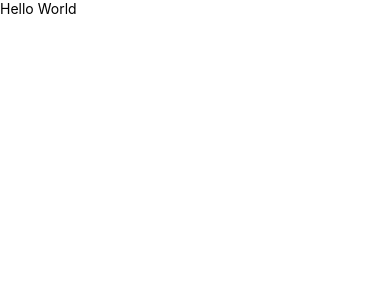
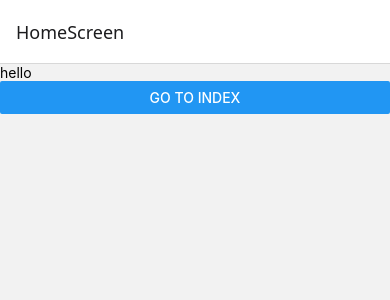
Before and after one commit to yousseflab20-ui/Agadir-Task-Manager-2025, a React Native app in the folder mobile/: screen /HomeScreen in a window 390 px wide. Shown: the top 300 px of the page. Built offline with nearby package versions, Linux system fonts and the light colour scheme.

Commit message:
host your navigation for login

```diff
--- a/mobile/App.tsx
+++ b/mobile/App.tsx
@@ -1,48 +1,19 @@
-/**
- * Sample React Native App
- * https://github.com/facebook/react-native
- *
- * @format
- */
-
-import { NewAppScreen } from '@react-native/new-app-screen';
-import {
-  StatusBar,
-  StyleSheet,
-  Text,
-  useColorScheme,
-  View,
-} from 'react-native';
-import {
-  SafeAreaProvider,
-  useSafeAreaInsets,
-} from 'react-native-safe-area-context';
+import HomeScreen from "./app/HomeScreen";
+import Index from "./app/index";
+import { NavigationContainer } from "@react-navigation/native";
+import { createNativeStackNavigator } from "@react-navigation/native-stack";
 
 function App() {
-  const isDarkMode = useColorScheme() === 'dark';
+  const Stack = createNativeStackNavigator();
 
   return (
-    <SafeAreaProvider>
-      <StatusBar barStyle={isDarkMode ? 'light-content' : 'dark-content'} />
-      <AppContent />
-    </SafeAreaProvider>
+    <NavigationContainer>
+      <Stack.Navigator initialRouteName="HomeScreen">
+        <Stack.Screen name="HomeScreen" component={HomeScreen} />
+        <Stack.Screen name="Index" component={Index} />
+      </Stack.Navigator>
+    </NavigationContainer>
   );
 }
 
-function AppContent() {
-  const safeAreaInsets = useSafeAreaInsets();
-
-  return (
-    <View style={styles.container}>
-      <Text>Hello World</Text>
-    </View>
-  );
-}
-
-const styles = StyleSheet.create({
-  container: {
-    flex: 1,
-  },
-});
-
 export default App;
--- /dev/null
+++ b/mobile/app/HomeScreen.tsx
@@ -0,0 +1,14 @@
+import { Button, Text, View } from "react-native";
+
+export default function HomeScreen(props: any) {
+    console.log(props)
+    return (
+        <View>
+            <Text>hello</Text>
+            <Button
+                title="Go to Index"
+                onPress={() => props.navigation.navigate("Index")}
+            />
+        </View>
+    );
+}
--- a/mobile/app/index.tsx
+++ b/mobile/app/index.tsx
@@ -0,0 +1,11 @@
+import { Text, View } from "react-native";
+
+export default function Index(props: any) {
+    console.log(props);
+
+    return (
+        <View>
+            <Text>salam</Text>
+        </View>
+    );
+}
```
Also changed, not shown: mobile/package.json (+5 -2 lines), 1 other file (tests, documents, lock files or other folders).
